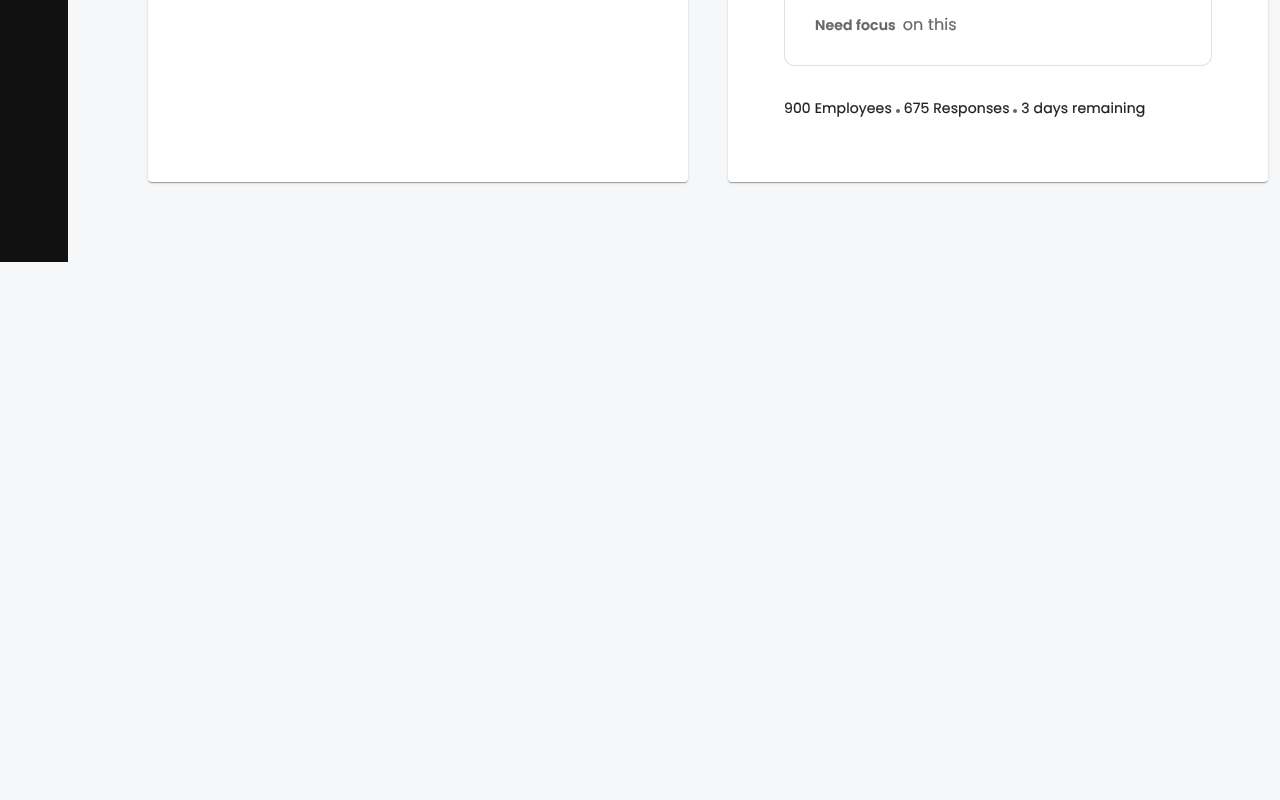
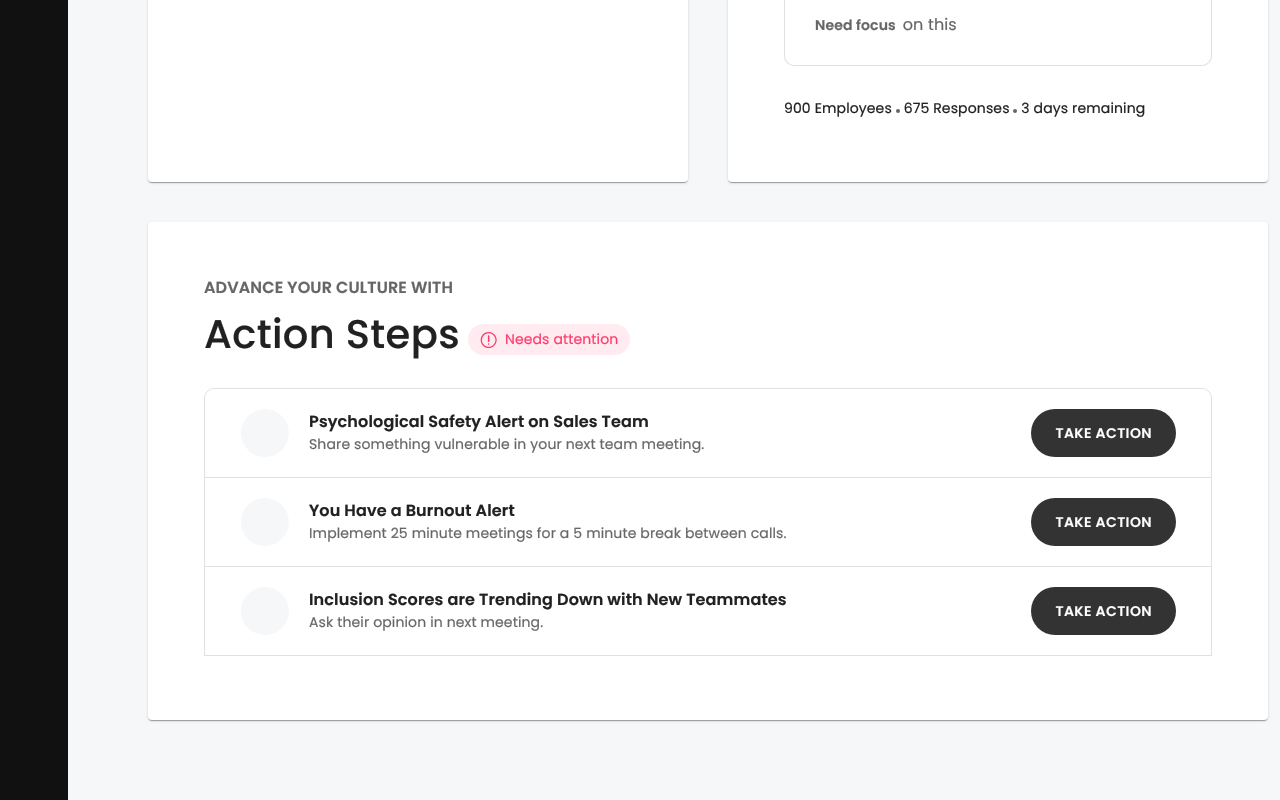
Before and after one commit to sahuharshit/instill-weekday, a React (Vite) app: page / in a window 1280 px wide. Shown: the part 1746-2546 px from the top of the page. Before the commit the page ends 2008 px from the top, so only its background shows below. Built offline with nearby package versions, Linux system fonts and the light colour scheme; no server answers.

Commit message:
feat: Add Action Steps component

```diff
--- /dev/null
+++ b/src/pages/Dashboard/components/ActionItems.tsx
@@ -0,0 +1,91 @@
+import { Box, Button, Typography } from '@mui/material';
+
+const ActionItems = () => {
+  return (
+    <>
+      <Box
+        display="flex"
+        flexDirection={{ md: 'row', xs: 'column' }}
+        justifyContent={'space-between'}
+        border={'1px solid rgba(0, 0, 0, 0.12);'}
+        p={'20px 35px'}
+        borderRadius={'10px 10px 0px 0px'}
+        mt={3}
+        gap={2}
+      >
+        <Box display="flex" gap={'20px'}>
+          <svg xmlns="http://www.w3.org/2000/svg" width="49" height="48" viewBox="0 0 49 48" fill="none">
+            <ellipse cx="24.9253" cy="24" rx="23.98" ry="24" fill="#F5F7F9" />
+          </svg>
+          <Box>
+            <Typography fontSize={16} fontWeight={600} lineHeight={'normal'}>
+              Psychological Safety Alert on Sales Team
+            </Typography>
+            <Typography fontSize={14} color={'common.lightGrey'}>
+              Share something vulnerable in your next team meeting.
+            </Typography>
+          </Box>
+        </Box>
+        <Button sx={{ background: '#333', color: '#fff', borderRadius: '100px', p: '11px 24px', textTransform: 'uppercase', fontWeight: 600, fontSize: 14 }}>
+          Take action
+        </Button>
+      </Box>
+
+      <Box
+        display="flex"
+        flexDirection={{ md: 'row', xs: 'column' }}
+        justifyContent={'space-between'}
+        border={'1px solid rgba(0, 0, 0, 0.12);'}
+        borderTop={0}
+        p={'20px 35px'}
+        gap={2}
+      >
+        <Box display="flex" gap={'20px'}>
+          <svg xmlns="http://www.w3.org/2000/svg" width="49" height="48" viewBox="0 0 49 48" fill="none">
+            <ellipse cx="24.9253" cy="24" rx="23.98" ry="24" fill="#F5F7F9" />
+          </svg>
+          <Box>
+            <Typography fontSize={16} fontWeight={600} lineHeight={'normal'}>
+              You Have a Burnout Alert
+            </Typography>
+            <Typography fontSize={14} color={'common.lightGrey'}>
+              Implement 25 minute meetings for a 5 minute break between calls.
+            </Typography>
+          </Box>
+        </Box>
+        <Button sx={{ background: '#333', color: '#fff', borderRadius: '100px', p: '11px 24px', textTransform: 'uppercase', fontWeight: 600, fontSize: 14 }}>
+          Take action
+        </Button>
+      </Box>
+
+      <Box
+        display="flex"
+        flexDirection={{ md: 'row', xs: 'column' }}
+        justifyContent={'space-between'}
+        border={'1px solid rgba(0, 0, 0, 0.12);'}
+        borderTop={0}
+        p={'20px 35px'}
+        gap={2}
+      >
+        <Box display="flex" gap={'20px'}>
+          <svg xmlns="http://www.w3.org/2000/svg" width="49" height="48" viewBox="0 0 49 48" fill="none">
+            <ellipse cx="24.9253" cy="24" rx="23.98" ry="24" fill="#F5F7F9" />
+          </svg>
+          <Box>
+            <Typography fontSize={16} fontWeight={600} lineHeight={'normal'}>
+              Inclusion Scores are Trending Down with New Teammates
+            </Typography>
+            <Typography fontSize={14} color={'common.lightGrey'}>
+              Ask their opinion in next meeting.
+            </Typography>
+          </Box>
+        </Box>
+        <Button sx={{ background: '#333', color: '#fff', borderRadius: '100px', p: '11px 24px', textTransform: 'uppercase', fontWeight: 600, fontSize: 14 }}>
+          Take action
+        </Button>
+      </Box>
+    </>
+  );
+};
+
+export default ActionItems;
--- /dev/null
+++ b/src/pages/Dashboard/components/ActionSteps.tsx
@@ -0,0 +1,58 @@
+import { Box, Card, CardContent, Typography } from '@mui/material';
+import ActionItems from './ActionItems';
+
+const ActionSteps = () => {
+  return (
+    <Card sx={{ marginTop: 5, p: { md: 5, xs: 2 } }}>
+      <CardContent>
+        <Box>
+          <Typography color="common.lightGrey" sx={{ fontWeight: 600, textTransform: 'uppercase' }} gutterBottom>
+            Advance your culture with
+          </Typography>
+          <Typography
+            fontSize={{ md: 40, xs: 24 }}
+            fontWeight={500}
+            lineHeight="normal"
+            display={'flex'}
+            alignItems={'baseline'}
+            gap={1}
+            flexDirection={{ md: 'row', xs: 'column' }}
+          >
+            Action Steps
+            <Box
+              display="flex"
+              gap={1}
+              alignItems={'center'}
+              borderRadius="100px"
+              sx={{ p: '5px 12px', background: 'rgba(255, 59, 107, 0.10)' }}
+              component={'span'}
+              alignSelf={'baseline'}
+            >
+              <svg xmlns="http://www.w3.org/2000/svg" width="17" height="16" viewBox="0 0 17 16" fill="none">
+                <path
+                  d="M8.67531 9.97248C8.87824 9.97248 9.07286 9.89186 9.21636 9.74837C9.35985 9.60487 9.44047 9.41025 9.44047 9.20732V3.95404C9.44047 3.75111 9.35985 3.55649 9.21636 3.413C9.07286 3.2695 8.87824 3.18889 8.67531 3.18889C8.47238 3.18889 8.27776 3.2695 8.13427 3.413C7.99077 3.55649 7.91016 3.75111 7.91016 3.95404V9.20732C7.91016 9.3078 7.92995 9.4073 7.9684 9.50013C8.00685 9.59297 8.06321 9.67732 8.13426 9.74837C8.20532 9.81942 8.28967 9.87578 8.3825 9.91423C8.47533 9.95268 8.57483 9.97248 8.67531 9.97248Z"
+                  fill="#FF3B6B"
+                />
+                <path
+                  d="M8.67531 11.2805C8.52398 11.2805 8.37604 11.3254 8.25021 11.4095C8.12438 11.4936 8.02631 11.6131 7.9684 11.7529C7.91049 11.8927 7.89534 12.0466 7.92486 12.195C7.95438 12.3434 8.02726 12.4797 8.13426 12.5867C8.24127 12.6938 8.37761 12.7666 8.52604 12.7962C8.67446 12.8257 8.82831 12.8105 8.96812 12.7526C9.10794 12.6947 9.22744 12.5966 9.31152 12.4708C9.39559 12.345 9.44047 12.197 9.44047 12.0457C9.44047 11.8428 9.35985 11.6482 9.21636 11.5047C9.07286 11.3612 8.87824 11.2805 8.67531 11.2805Z"
+                  fill="#FF3B6B"
+                />
+                <path
+                  d="M8.67554 16C10.2578 16 11.8045 15.5308 13.1201 14.6518C14.4357 13.7727 15.4611 12.5233 16.0666 11.0615C16.6721 9.59966 16.8305 7.99113 16.5218 6.43928C16.2131 4.88743 15.4512 3.46197 14.3324 2.34315C13.2136 1.22433 11.7881 0.462403 10.2363 0.153721C8.68441 -0.15496 7.07588 0.00346629 5.61407 0.608967C4.15226 1.21447 2.90283 2.23985 2.02378 3.55544C1.14473 4.87103 0.675537 6.41775 0.675537 8C0.677911 10.121 1.52153 12.1545 3.0213 13.6542C4.52108 15.154 6.55453 15.9976 8.67554 16ZM8.67554 1.24445C10.0117 1.24445 11.3178 1.64065 12.4287 2.38296C13.5397 3.12527 14.4055 4.18035 14.9169 5.41476C15.4282 6.64918 15.5619 8.0075 15.3013 9.31794C15.0406 10.6284 14.3972 11.8321 13.4524 12.7769C12.5077 13.7217 11.3039 14.3651 9.99348 14.6258C8.68303 14.8864 7.32471 14.7526 6.0903 14.2413C4.85588 13.73 3.80081 12.8641 3.0585 11.7532C2.31619 10.6422 1.91998 9.33612 1.91998 8C1.92202 6.20894 2.63441 4.49182 3.90088 3.22535C5.16736 1.95888 6.88448 1.24648 8.67554 1.24445Z"
+                  fill="#FF3B6B"
+                />
+              </svg>
+              <Typography fontSize={14} fontWeight={400} lineHeight="normal" component={'span'} color={'#FF3B6B'}>
+                Needs attention
+              </Typography>
+            </Box>
+          </Typography>
+        </Box>
+
+        <ActionItems />
+      </CardContent>
+    </Card>
+  );
+};
+
+export default ActionSteps;
--- a/src/pages/Dashboard/components/InstillSense.tsx
+++ b/src/pages/Dashboard/components/InstillSense.tsx
@@ -14,9 +14,9 @@ const InstillSense = () => {
       }}
       gap={5}
     >
-      <Card sx={{ mt: 5, p: 5, width: '100%' }}>
+      <Card sx={{ mt: 5, p: { md: 5, xs: 2 }, width: '100%' }}>
         <CardContent>
-          <Box display="flex" justifyContent="space-between">
+          <Box display="flex" justifyContent="space-between" flexDirection={{ md: 'row', xs: 'column' }} gap={2}>
             <Box>
               <SenceIcon />
               <br />
@@ -49,7 +49,7 @@ const InstillSense = () => {
             mt={4}
           >
             <Box>
-              <Typography fontWeight={600} pt={2} fontSize={24} lineHeight={'normal'}>
+              <Typography fontWeight={600} pt={2} fontSize={{ md: 24, xs: 18 }} lineHeight={'normal'}>
                 Upcoming Meetings
               </Typography>
               <Typography fontSize={40} fontWeight={600} lineHeight={'normal'}>
@@ -57,7 +57,7 @@ const InstillSense = () => {
               </Typography>
             </Box>
             <Box>
-              <Typography fontWeight={600} pt={2} fontSize={24} lineHeight={'normal'}>
+              <Typography fontWeight={600} pt={2} fontSize={{ md: 24, xs: 18 }} lineHeight={'normal'}>
                 New Summaries
               </Typography>
               <Typography fontSize={40} fontWeight={600} lineHeight={'normal'}>
--- a/src/pages/Dashboard/components/PulseSurvey.tsx
+++ b/src/pages/Dashboard/components/PulseSurvey.tsx
@@ -7,7 +7,7 @@ const PulseSurvey = () => {
       <Typography color="common.lightGrey" sx={{ fontWeight: 500, textTransform: 'uppercase', lineHeight: '26px' }} gutterBottom>
         This month
       </Typography>
-      <Typography fontSize={40} fontWeight={500} lineHeight="normal">
+      <Typography fontSize={{ md: 40, xs: 24 }} fontWeight={500} lineHeight="normal">
         Pulse Survey
       </Typography>
       <Box display="flex" gap={2} flexWrap="wrap" mt={3}>
--- a/src/pages/Dashboard/index.tsx
+++ b/src/pages/Dashboard/index.tsx
@@ -7,6 +7,7 @@ import VitalSigns from './components/VitalSigns';
 import InstillSense from './components/InstillSense';
 
 import { LogoCircle } from './style';
+import ActionSteps from './components/ActionSteps';
 
 function Dashboard() {
   return (
@@ -40,6 +41,7 @@ function Dashboard() {
 
         <VitalSigns />
         <InstillSense />
+        <ActionSteps />
       </>
     </AppLayout>
   );
--- a/src/utils/index.ts
+++ /dev/null
@@ -1,3 +0,0 @@
-/**
- * Utils file
- */
```
